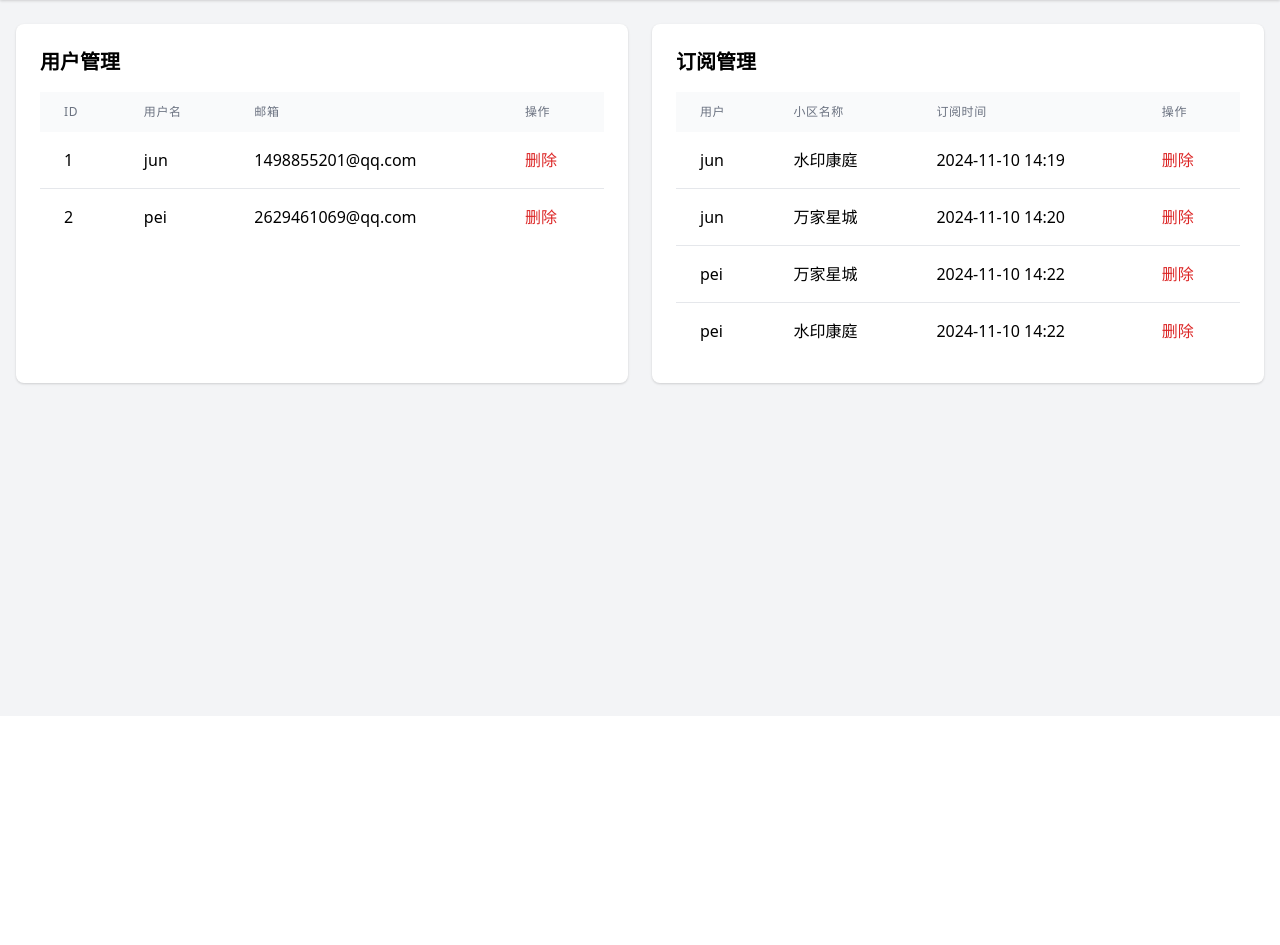
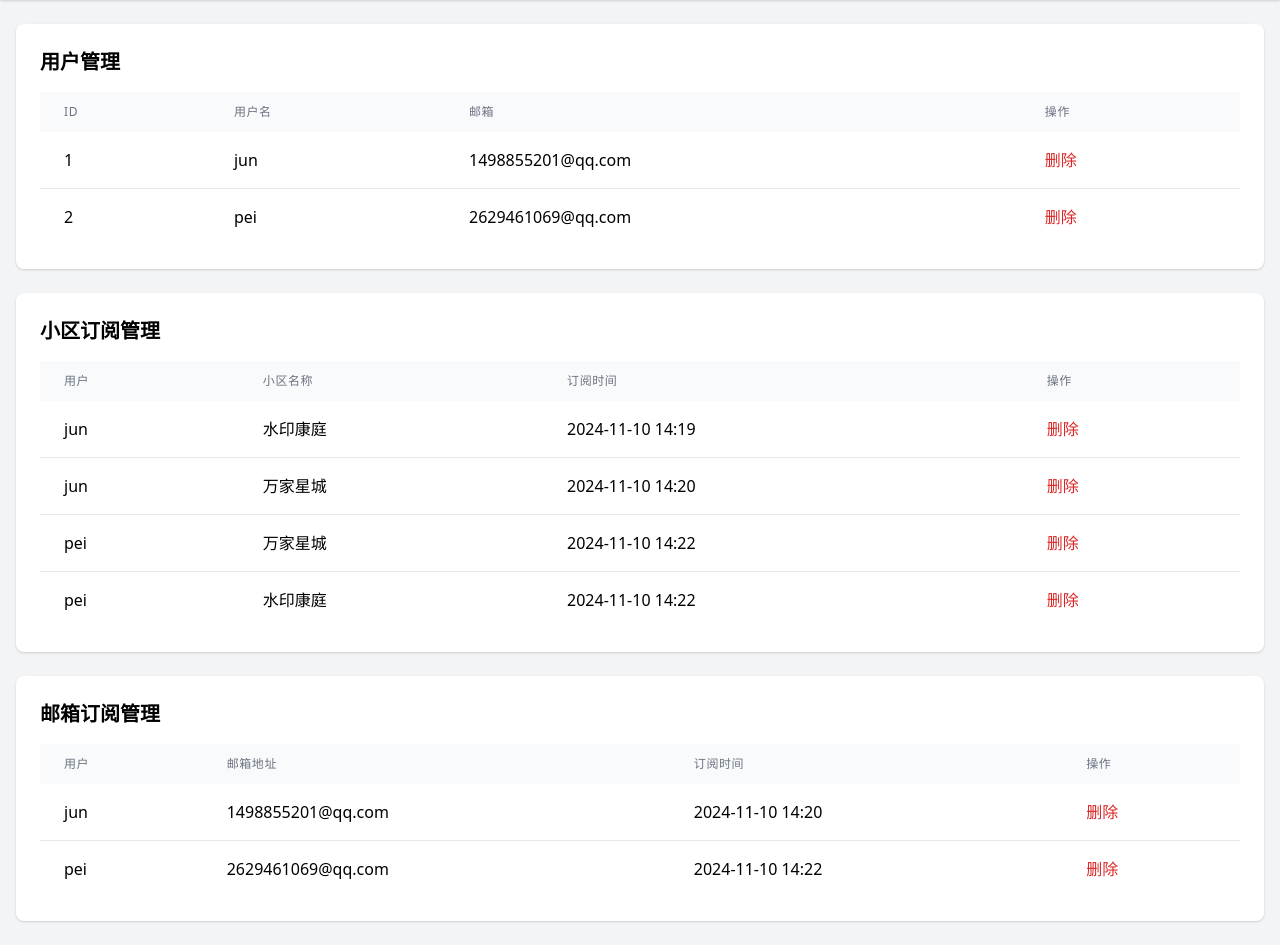
Before and after one commit to hjun007/my_web_app, a Flask app: page /admin in a window 1280 px wide. Shown: the part 84-1029 px from the top of the page. Before the commit the page ends 471 px from the top, so only its background shows below. Run offline with Flask 3, Linux system fonts and the light colour scheme; a user stored in the database is signed in.

Commit message:
功能都可用，发送邮件未完成，管理员删除不成功

```diff
--- a/app.py
+++ b/app.py
@@ -1,61 +1,33 @@
 from flask import Flask
+from flask_login import LoginManager
 from models import db, User
-from routes import main
-from flask_login import LoginManager
-import threading
-import os
+
 import configparser
-# from scheduler.task_scheduler import run_scheduler
+
+config = configparser.ConfigParser()
+config.read('config.ini')
 
 app = Flask(__name__)
+app.config['SECRET_KEY'] = config['flask']['secret_key']
+app.config['SQLALCHEMY_DATABASE_URI'] = config['database']['uri']
 
-# 配置数据库
-app.config['SQLALCHEMY_DATABASE_URI'] = 'sqlite:///communities.db'
-app.config['SQLALCHEMY_TRACK_MODIFICATIONS'] = False
-app.config['SECRET_KEY'] = 'your-secret-key'
-
-# 初始化数据库
-db.init_app(app)
 login_manager = LoginManager()
 login_manager.init_app(app)
 login_manager.login_view = 'main.login'
 
+db.init_app(app)
+
 @login_manager.user_loader
 def load_user(user_id):
-    # 使用新的 Session.get() 方法替代 Query.get()
-    return db.session.get(User, int(user_id))
+    return User.query.get(int(user_id))
 
 # 注册蓝图
+from routes import main
 app.register_blueprint(main)
 
-# # 添加一个标志来防止重复启动
-# scheduler_started = False
-
-# 在新线程中启动定时任务
-# def start_scheduler():
-#     global scheduler_started
-#     if scheduler_started:
-#         return
-
-#     with app.app_context():
-#         scheduler_started = True
-#         run_scheduler()
-
-# 只在主进程中启动调度器
-# if not app.debug or os.environ.get('WERKZEUG_RUN_MAIN') == 'true':
-#     scheduler_thread = threading.Thread(target=start_scheduler)
-#     scheduler_thread.daemon = True
-#     scheduler_thread.start()
-
 if __name__ == '__main__':
-    config = configparser.ConfigParser()
-    config.read('config.ini')
-
     with app.app_context():
         db.create_all()
-
-    app.run(
-        debug=config.getboolean('flask', 'debug'),
-        host=config.get('flask', 'host'),
-        port=config.getint('flask', 'port')
-    )
+    app.run(debug=config['flask']['debug'],
+            host=config['flask']['host'],
+            port=config['flask']['port'])
--- a/config.ini
+++ b/config.ini
@@ -2,6 +2,8 @@
 debug = true
 host = 127.0.0.1
 port = 5000
+secret_key = 1234567890
+
 
 [scheduler]
 # 每天发送邮件的时间，24小时制
--- /dev/null
+++ b/config.py
@@ -0,0 +1,4 @@
+class Config:
+    SECRET_KEY = 'your-secret-key-here'
+    SQLALCHEMY_DATABASE_URI = 'sqlite:///database.db'
+    SQLALCHEMY_TRACK_MODIFICATIONS = False
--- a/routes.py
+++ b/routes.py
@@ -36,10 +36,15 @@ def index():
                          communities=[{'id': c.id, 'name': c.name} for c in communities],
                          emails=[{'id': e.id, 'email': e.email} for e in emails])
 
+@main.route('/add-community', methods=['GET'])
+def add_community_form():
+    return render_template('add_community.html')
+
 @main.route('/add-community', methods=['POST'])
 @login_required
 def add_community_subscription():
-    community_name = request.form.get('community_name')
+    community_name = request.form.get('community')
+    # print(f"接收到的表单数据: {request.form}")
     if community_name:
         subscription = CommunitySubscription(
             name=community_name,
@@ -47,7 +52,7 @@ def add_community_subscription():
         )
         db.session.add(subscription)
         db.session.commit()
-        return jsonify({'success': True})
+        return redirect(url_for('main.index'))
     return jsonify({'success': False, 'message': '小区名称不能为空'})
 
 @main.route('/delete-community/<int:subscription_id>', methods=['POST'])
@@ -181,7 +186,8 @@ def register():
             username=username,
             email=email
         )
-        user.password = password  # 使用属性设置器
+        # user.password = password  # 使用属性设置器
+        user.password_hash = generate_password_hash(password)
 
         # 检查是否是第一个用户
         if User.query.count() == 0:
@@ -211,8 +217,12 @@ def logout():
 @admin_required
 def admin():
     users = User.query.all()
-    subscriptions = CommunitySubscription.query.all()
-    return render_template('admin.html', users=users, subscriptions=subscriptions)
+    community_subscriptions = CommunitySubscription.query.all()
+    email_subscriptions = EmailSubscription.query.all()
+    return render_template('admin.html',
+                         users=users,
+                         community_subscriptions=community_subscriptions,
+                         email_subscriptions=email_subscriptions)
 
 @main.route('/admin/delete-user/<int:user_id>', methods=['POST'])
 @login_required
@@ -220,7 +230,7 @@ def admin():
 def admin_delete_user(user_id):
     user = User.query.get_or_404(user_id)
     if user.id == current_user.id:
-        return jsonify({'success': False, 'message': '不能删��当前登录的管理员账号'})
+        return jsonify({'success': False, 'message': '不能删除当前登录的管理员账号'})
 
     try:
         # 删除用户的所有订阅
--- a/templates/admin.html
+++ b/templates/admin.html
@@ -19,7 +19,8 @@
     </header>
 
     <main class="container mx-auto px-4 py-6">
-        <div class="grid grid-cols-1 md:grid-cols-2 gap-6">
+        <!-- 改为纵向排列的面板 -->
+        <div class="space-y-6">
             <!-- 用户管理面板 -->
             <div class="bg-white rounded-lg shadow p-6">
                 <h2 class="text-xl font-bold mb-4">用户管理</h2>
@@ -50,9 +51,9 @@
                 </div>
             </div>
 
-            <!-- 订阅管理面板 -->
+            <!-- 小区订阅管理 -->
             <div class="bg-white rounded-lg shadow p-6">
-                <h2 class="text-xl font-bold mb-4">订阅管理</h2>
+                <h2 class="text-xl font-bold mb-4">小区订阅管理</h2>
                 <div class="overflow-x-auto">
                     <table class="min-w-full">
                         <thead>
@@ -64,13 +65,45 @@
                             </tr>
                         </thead>
                         <tbody class="bg-white divide-y divide-gray-200">
-                            {% for sub in subscriptions %}
+                            {% for sub in community_subscriptions %}
                             <tr>
-                                <td class="px-6 py-4 whitespace-nowrap">{{ sub.user.username }}</td>
+                                <td class="px-6 py-4 whitespace-nowrap">
+                                    {{ sub.user.username if sub.user else '未知用户' }}
+                                </td>
                                 <td class="px-6 py-4 whitespace-nowrap">{{ sub.name }}</td>
                                 <td class="px-6 py-4 whitespace-nowrap">{{ sub.created_at.strftime('%Y-%m-%d %H:%M') }}</td>
                                 <td class="px-6 py-4 whitespace-nowrap">
-                                    <button onclick="deleteSubscription('{{ sub.id }}')"
+                                    <button onclick="deleteSubscription('{{ sub.id }}', 'community')"
+                                            class="text-red-600 hover:text-red-900">删除</button>
+                                </td>
+                            </tr>
+                            {% endfor %}
+                        </tbody>
+                    </table>
+                </div>
+            </div>
+
+            <!-- 邮箱订阅管理 -->
+            <div class="bg-white rounded-lg shadow p-6">
+                <h2 class="text-xl font-bold mb-4">邮箱订阅管理</h2>
+                <div class="overflow-x-auto">
+                    <table class="min-w-full">
+                        <thead>
+                            <tr class="bg-gray-50">
+                                <th class="px-6 py-3 text-left text-xs font-medium text-gray-500 uppercase tracking-wider">用户</th>
+                                <th class="px-6 py-3 text-left text-xs font-medium text-gray-500 uppercase tracking-wider">邮箱地址</th>
+                                <th class="px-6 py-3 text-left text-xs font-medium text-gray-500 uppercase tracking-wider">订阅时间</th>
+                                <th class="px-6 py-3 text-left text-xs font-medium text-gray-500 uppercase tracking-wider">操作</th>
+                            </tr>
+                        </thead>
+                        <tbody class="bg-white divide-y divide-gray-200">
+                            {% for sub in email_subscriptions %}
+                            <tr>
+                                <td class="px-6 py-4 whitespace-nowrap">{{ sub.user.username }}</td>
+                                <td class="px-6 py-4 whitespace-nowrap">{{ sub.email }}</td>
+                                <td class="px-6 py-4 whitespace-nowrap">{{ sub.created_at.strftime('%Y-%m-%d %H:%M') }}</td>
+                                <td class="px-6 py-4 whitespace-nowrap">
+                                    <button onclick="deleteSubscription('{{ sub.id }}', 'email')"
                                             class="text-red-600 hover:text-red-900">删除</button>
                                 </td>
                             </tr>
@@ -99,9 +132,9 @@
             }
         }
 
-        function deleteSubscription(subId) {
+        function deleteSubscription(subId, type) {
             if (confirm('确定要删除这个订阅吗？')) {
-                fetch(`/admin/delete-subscription/${subId}`, {
+                fetch(`/admin/delete-subscription/${type}/${subId}`, {
                     method: 'POST',
                 })
                 .then(response => response.json())
```
Also changed, not shown: models.py (+9 -21 lines), instance/communities.db.
